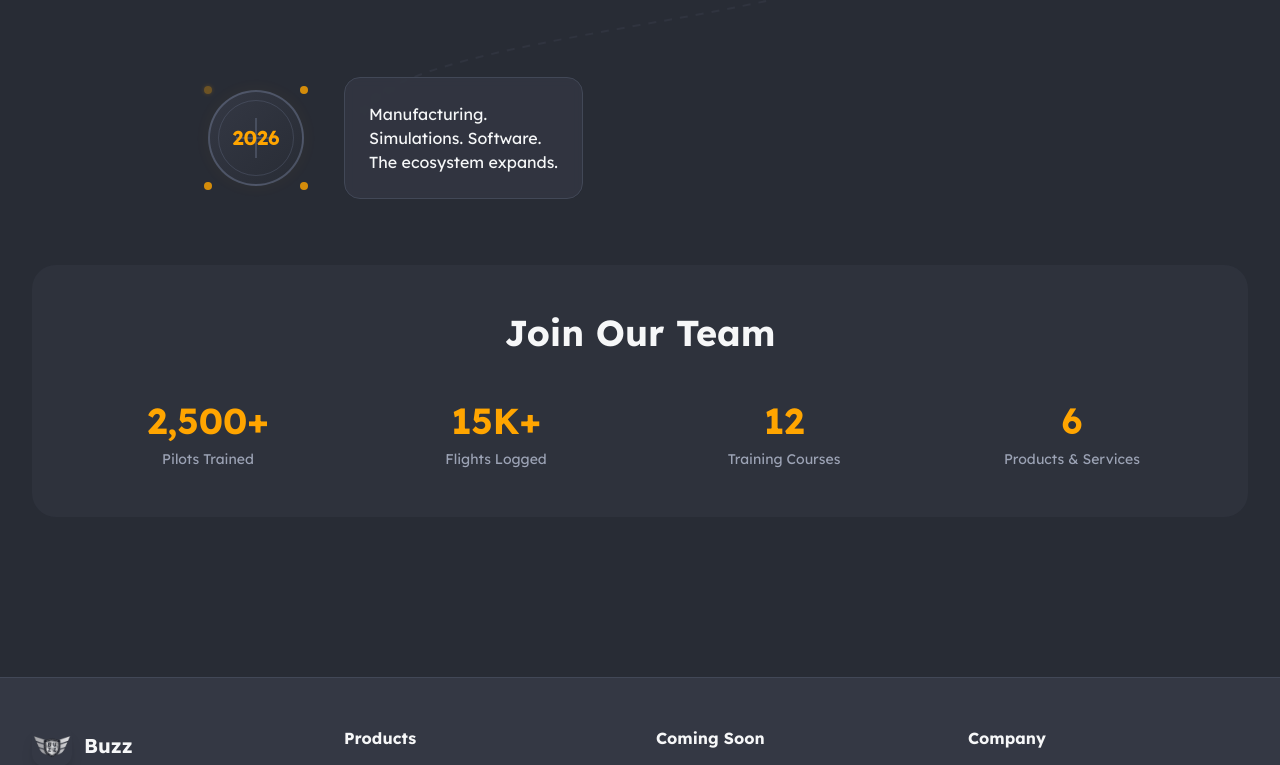
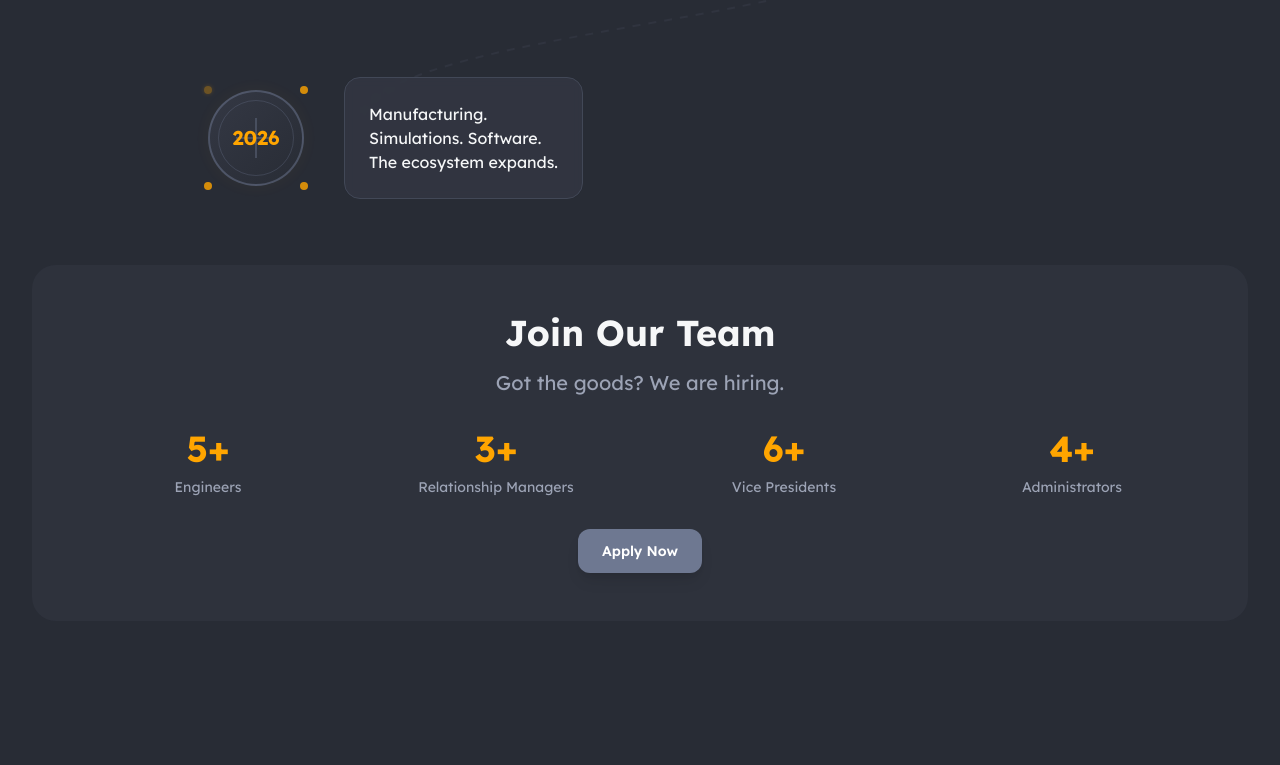
Before and after one commit to xinyu-buzz/buzz_web, a React (Vite) app: page /about in a window 1280 px wide. Shown: the part 2845-3610 px from the top of the page. Built offline with nearby package versions, Linux system fonts and the light colour scheme.

Commit message:
Enhance About page with recruitment details and a call-to-action button. Updated team statistics and added a hiring message to attract potential candidates.

```diff
--- a/src/pages/About.tsx
+++ b/src/pages/About.tsx
@@ -1,5 +1,6 @@
 import AnimatedSection from '../components/AnimatedSection';
 import DroneTimeline from '../components/DroneTimeline';
+import Button from '../components/Button';
 import { motion } from 'framer-motion';
 
 export default function About() {
@@ -117,15 +118,18 @@ export default function About() {
 
         {/* Stats */}
         <AnimatedSection className="bg-card-dark/50 rounded-3xl p-12">
-          <h2 className="text-3xl sm:text-4xl font-bold text-text-light text-center mb-12">
+          <h2 className="text-3xl sm:text-4xl font-bold text-text-light text-center mb-4">
             Join Our Team
           </h2>
-          <div className="grid grid-cols-2 md:grid-cols-4 gap-8">
+          <p className="text-xl text-muted text-center mb-8">
+            Got the goods? We are hiring.
+          </p>
+          <div className="grid grid-cols-2 md:grid-cols-4 gap-8 mb-8">
             {[
-              { value: '2,500+', label: 'Pilots Trained' },
-              { value: '15K+', label: 'Flights Logged' },
-              { value: '12', label: 'Training Courses' },
-              { value: '6', label: 'Products & Services' },
+              { value: '5+', label: 'Engineers' },
+              { value: '3+', label: 'Relationship Managers' },
+              { value: '6+', label: 'Vice Presidents' },
+              { value: '4+', label: 'Administrators' },
             ].map((stat, index) => (
               <motion.div
                 key={stat.label}
@@ -142,6 +146,11 @@ export default function About() {
               </motion.div>
             ))}
           </div>
+          <div className="text-center">
+            <Button variant="primary" href="/contact">
+              Apply Now
+            </Button>
+          </div>
         </AnimatedSection>
       </div>
     </div>
```
